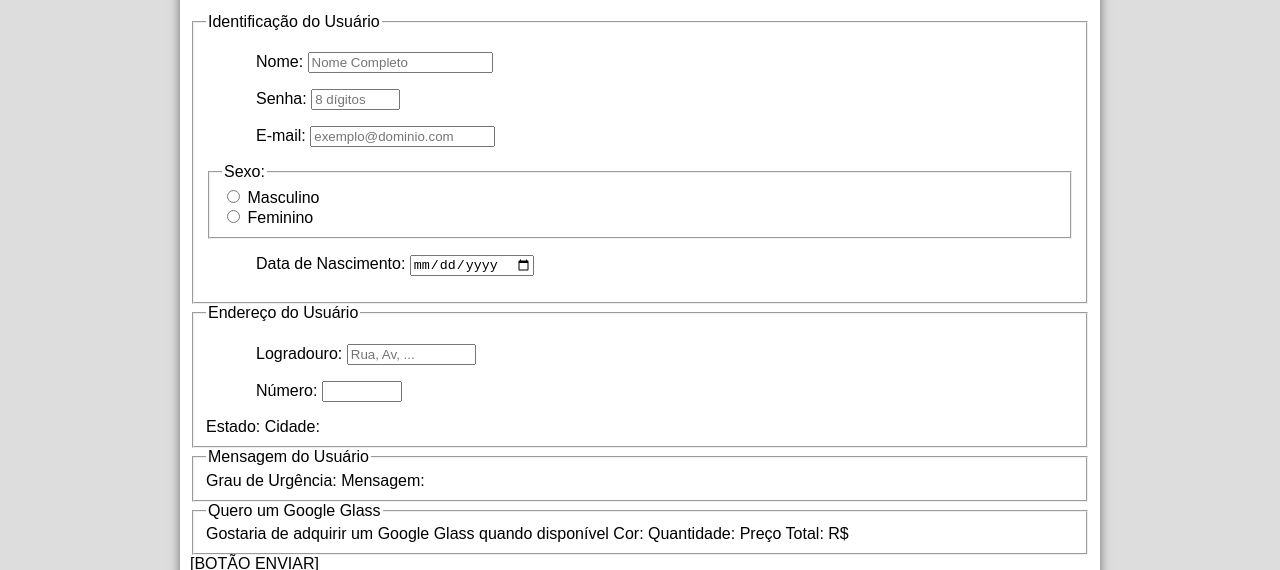
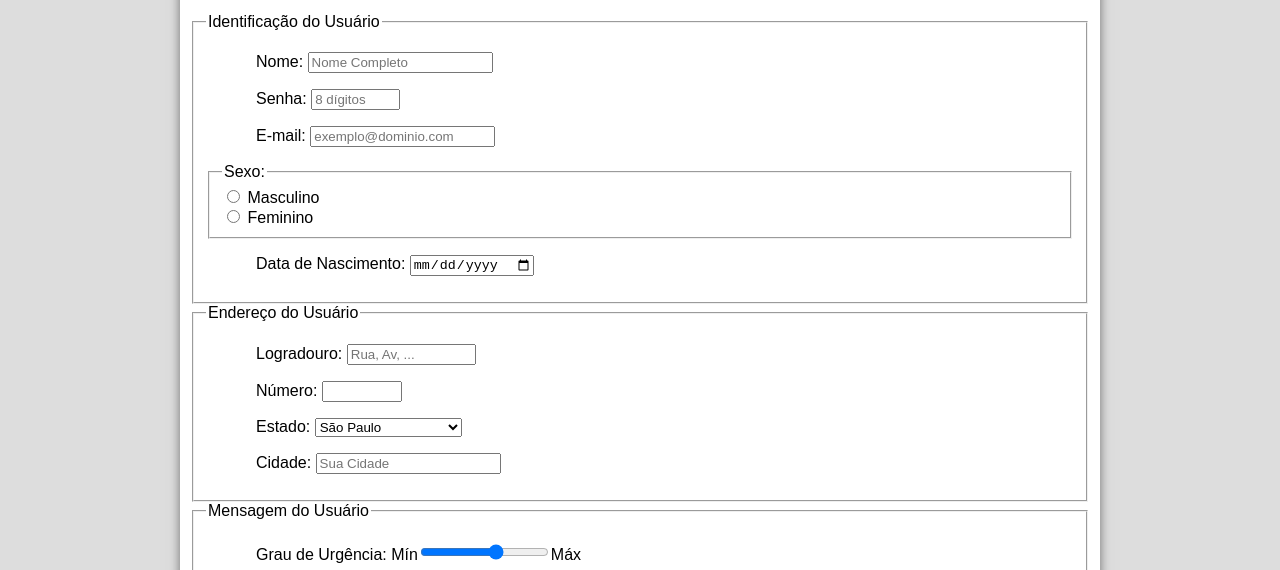
Before and after one commit to MauricioSantiagoCampos/HTML5-Curso-Em-Video, a plain HTML site: page fale-conosco.html in a window 1280 px wide. Shown: the part 325-895 px from the top of the page. Drawn offline with Linux system fonts and the light colour scheme.

Commit message:
Aula 34 - Formulários parte 2

```diff
--- a/fale-conosco.html
+++ b/fale-conosco.html
@@ -46,33 +46,85 @@
                         </hgroup>
                     </header>
 
-                    <form>
+                    <form method="POST" action="mailto:contato@cursoemvideo.com">
 
                         <fieldset id="usuario">
                             <legend>Identificação do Usuário</legend>
-                                <p><label for="cNome">Nome:</label> <input type="text" name="tNome" id="cNome" size="20" maxlength="30" placeholder="Nome Completo"/></p>
-                                <p><label for="cSenha">Senha:</label> <input type="password" name="tSenha" id="cSenha" size="8" maxlength="8" placeholder="8 dígitos"/></p>
-                                <p><label for="cMail">E-mail:</label> <input type="email" name="tMail" id="cMail" size="20" maxlength="40" placeholder="exemplo@dominio.com"/></p>
+                                <p>
+                                    <label for="cNome">Nome:</label>
+                                    <input type="text" name="tNome" id="cNome" size="20" maxlength="30" placeholder="Nome Completo"/>
+                                </p>
+                                <p>
+                                    <label for="cSenha">Senha:</label>
+                                    <input type="password" name="tSenha" id="cSenha" size="8" maxlength="8" placeholder="8 dígitos"/>
+                                </p>
+                                <p>
+                                    <label for="cMail">E-mail:</label>
+                                    <input type="email" name="tMail" id="cMail" size="20" maxlength="40" placeholder="exemplo@dominio.com"/></p>
                                <fieldset id="sexo">
                                    <legend>Sexo:</legend>
                                     <input type="radio" name="tSexo" id="cMasc"/> <label for="cMasc">Masculino</label> <br>
                                     <input type="radio" name="tSexo" id="cFem"/> <label for="cFem">Feminino</label>
                                 </fieldset>
-                                <p><label for="cNasc">Data de Nascimento:</label> <input type="date" name="tNasc" id="cNasc"></p>
+                                <p>
+                                    <label for="cNasc">Data de Nascimento:</label>
+                                    <input type="date" name="tNasc" id="cNasc">
+                                </p>
                         </fieldset>
 
                         <fieldset id="endereco">
                             <legend>Endereço do Usuário</legend>
-                                <p><label for="cRua">Logradouro:</label> <input type="text" name="tRua" id="cRua" size="13" maxlength="80" placeholder="Rua, Av, ..."/></p>
-                                <p><label for="cNum">Número:</label> <input type="number" name="tNum" id="cNum" min="0" max="99999"/></p>
-                                Estado:
-                                Cidade:
+                                <p>
+                                    <label for="cRua">Logradouro:</label>
+                                    <input type="text" name="tRua" id="cRua" size="13" maxlength="80" placeholder="Rua, Av, ..."/>
+                                </p>
+                                <p>
+                                    <label for="cNum">Número:</label>
+                                    <input type="number" name="tNum" id="cNum" min="0" max="99999"/>
+                                </p>
+                                <p>
+                                    <label for="cEst">Estado:</label>
+                                    <select name="tEst" id="cEst">
+                                        <optgroup label="Região Suldeste">
+                                            <option value="RJ">Rio de Janeiro</option>
+                                            <option value="SP" selected>São Paulo</option>
+                                            <option value="MG">Minas Gerais</option>
+                                        </optgroup>
+                                        <optgroup label="Região Sul">
+                                            <option value="PR">Paraná</option>
+                                            <option value="SC">Santa Catarina</option>
+                                            <option value="RS">Rio Grande do Sul</option>
+                                        </optgroup>
+                                    </select>
+                                </p>
+
+
+                                <p>
+                                    <label for="cCid">Cidade:</label>
+                                    <input type="text" name="tCid" id="cCid" maxlength="40" size="20" placeholder="Sua Cidade" list="cidades"/>
+                                    <datalist id="cidades">
+                                        <option value="Rio de Janeiro"></option>
+                                        <option value="Nova Iguaçu"></option>
+                                        <option value="Niterói"></option>
+                                        <option value="Belford Roxo"></option>
+                                        <option value="Uberlândia"></option>
+                                        <option value="Uberaba"></option>
+                                        <option value="Araguari"></option>
+                                        <option value="Belo Horizonte"></option>
+                                    </datalist>
+                                </p>
                         </fieldset>
 
                         <fieldset id="mensagem">
                             <legend>Mensagem do Usuário</legend>
-                                Grau de Urgência:
-                                Mensagem:
+                                <p>
+                                   <label for="cUrg">Grau de Urgência:</label>
+                                   Mín<input type="range" name="tUrg" id="cUrg" min="0" max="10" step="2"/>Máx
+                                </p>
+                                <p>
+                                   <label for="cMsg">Mensagem:</label>
+                                    <textarea name="tMsg" id="cMsg" cols="45" rows="5" placeholder="Deixe aqui sua mensagem"></textarea>
+                                </p>
                         </fieldset>
 
                         <fieldset id="pedido">
```
